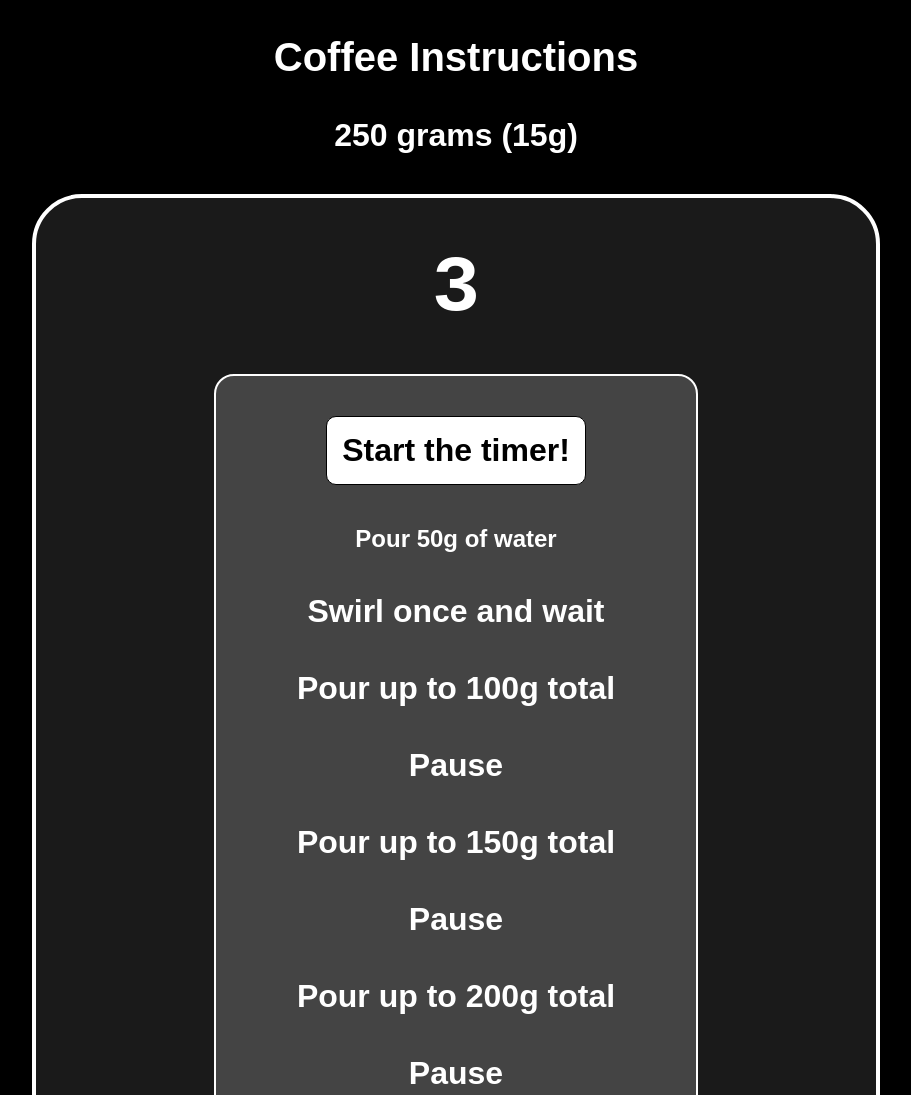
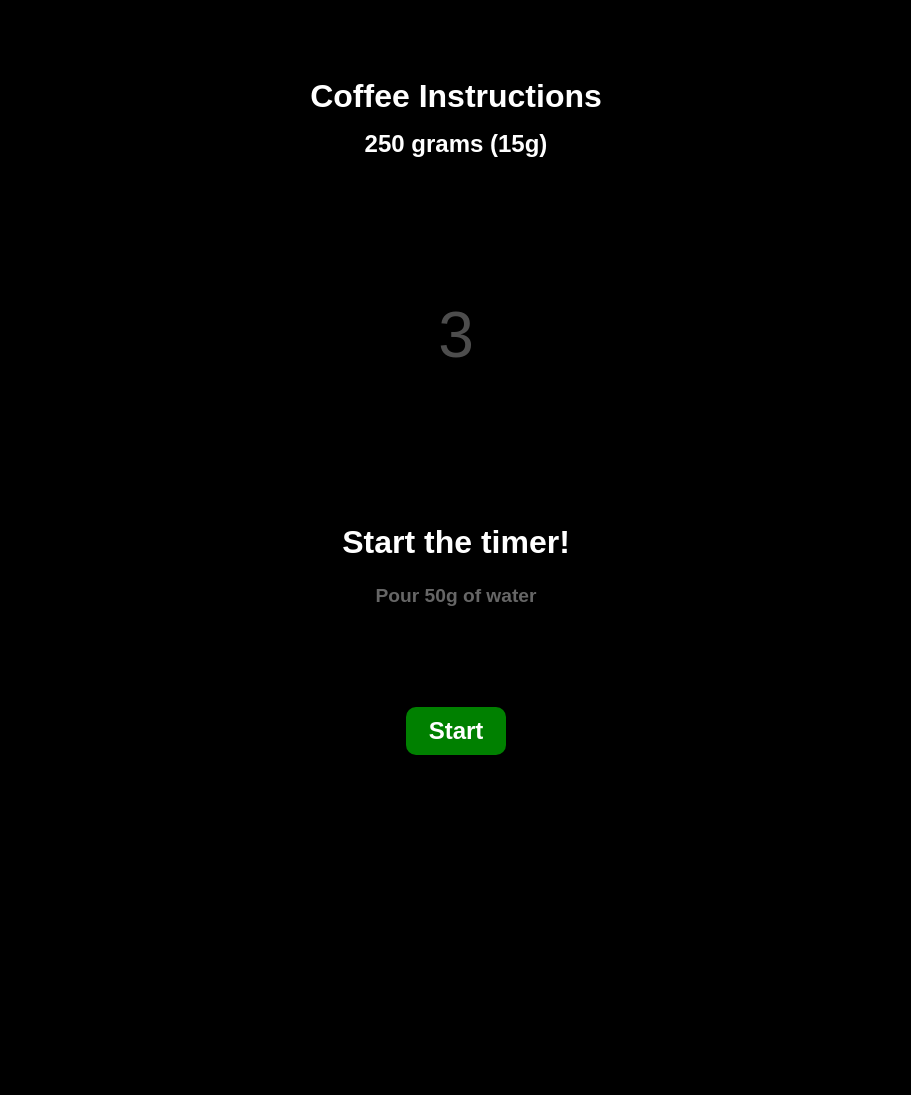
Before and after one commit to simfrisk/Coffee-Timer, a plain HTML site: page index.html in a window 1280 px wide. Shown: the top 1095 px of the page, without its empty margins (184-1095 px from the left). After the commit the page ends 948 px from the top, so only its background shows below. Drawn offline with Linux system fonts and the light colour scheme.

Commit message:
Update timer.css

```diff
--- a/Style/timer.css
+++ b/Style/timer.css
@@ -8,146 +8,60 @@ body {
     font-family: Arial, Helvetica, sans-serif;
 }
 
-/* Headings */
-#myH1 {
-    font-size: 2.5rem;
+
+#display {
+    font-size: 4rem;
+    margin: 25px;
+    margin-top: 100px;
+    margin-bottom: 40px;
+    opacity: 30%;
+    transition: 1s ease;
 }
 
-#myH2 {
-    font-size: 2rem;
-    margin: 10px 0;
-    margin-bottom: 40px;
-}
-
-/* Container */
 #container {
     display: flex;
     flex-direction: column;
     align-items: center;
-    border: 4px solid;
-    border-radius: 50px;
-    background-color: rgb(26, 26, 26);
-    padding: 20px;
-    padding-bottom: 40px;
-    min-width: 800px;
+    background-color: black;
+    border: none;
+    padding: 20px 0;
+    padding-bottom: 0px;
+    min-width: 500px;
+    transition: 0.5s ease;
     }
 
-#display {
-    font-size: 5rem;
-    font-family: monospace;
-    font-weight: bold;
-    text-shadow: 2px 2px 2px hsla(0%, 0%, 0%, 0.75);
-    margin: 25px;
-    margin-bottom: 0px;
+
+#containerInstructions {
+    display: flex;
+    flex-direction: column;
+    align-items: center;
+    max-height: 150px; /* Prevent the container from growing too tall */
+    position: relative; /* Ensure it doesn't overlap other elements */
+    z-index: 1; /* Prevent stacking issues */
+    border: none;
+    margin-top: 80px;
+    margin-bottom: 20px;
+    padding: 20px 0;
+    min-width: 365px;
+
 }
 
-/* Controls */
 #controls button {
     font-size: 1.5rem;
     font-weight: bold;
-    padding: 10px 20px;
-    margin: 5px;
-    min-width: 125px;
     border: none;
     border-radius: 10px;
     cursor: pointer;
     color: white;
     transition: background-color 0.4s ease;
-}
-
-#startBtn {
-    background-color: green;
-}
-
-#startBtn:hover {
-    background-color: rgb(0, 170, 0);
-}
-
-#stopBtn {
-    background-color: rgb(173, 0, 0);
-}
-
-#stopBtn:hover {
-    background-color: rgb(249, 0, 0);
-}
-
-#resetBtn {
-    background-color: rgb(71, 71, 71);
-}
-
-#resetBtn:hover {
-    background-color: rgb(107, 107, 107);
-}
-
-/* Instructions Container */
-#containerInstructions {
-    display: flex;
-    flex-direction: column;
-    align-items: center;
-    border: 2px solid rgb(255, 255, 255);
-    background-color: rgb(68, 68, 68);
-    border-radius: 20px;
-    margin: 80px;
-    margin-top: 40px;
-    padding: 20px 40px;
-    min-width: 400px;
-}
-
-/* Typography */
-h3 {
-    font-size: 2rem;
-    margin: 20px 0;
-}
-
-p {
-    font-size: 1.5rem;
-}
-
-#step1 {
-    background-color: white;
-    color: black;
-    border: solid 1px;
-    padding: 15px;
-    border-radius: 10px;
-}
-
-#step2 {
-    font-size: 1.5rem;
+    padding: 10px 20px;
+    margin: 5px;
+    margin-bottom: 100px;
+    min-width: 100px;
 }
 
 
-/* Responsive Styles for Tablets and Small Laptops (width <= 900px) */
-@media screen and (max-width: 900px) {
 
-    #container {
-        background-color: black;
-        border: none;
-        padding: 20px 0;
-        padding-bottom: 0px;
-        min-width: 500px;
-    }
-
-    #containerInstructions {
-        background-color: rgb(0, 0, 0);
-        border: none;
-        margin top: 80px;
-        padding: 20px 0;
-        min-width: 365px;
-    }
-
-    #display {
-        font-size: 4rem;
-        margin: 25px;
-        margin-bottom: 0px;
-    }
-
-    #controls button {
-        font-size: 1.5rem;
-        font-weight: bold;
-        padding: 10px 20px;
-        margin-bottom: 100px;
-        min-width: 100px;
-    }
 
 h3 {
     font-size: 1.5rem;
@@ -174,10 +88,53 @@ p {
 }
 
 #step1 {
-        margin-bottom: 50px;
+    font-size: 2rem;
+    transition: 0.5s ease;
+
 }
 
 #step2 {
     font-size: 1.2rem;
+    opacity: 40%;
+    transition: 0.5s ease;
 }
+
+.hiddenSteps {
+    font-size: 0.4rem;
+    transition: 0.5s ease;
+    opacity: 0%;
 }
+
+
+
+
+#startBtn {
+    background-color: green;
+}
+
+#startBtn:hover {
+    background-color: rgb(0, 170, 0);
+}
+
+#stopBtn {
+    background-color: rgb(173, 0, 0);
+}
+
+#stopBtn:hover {
+    background-color: rgb(249, 0, 0);
+}
+
+#resetBtn {
+    background-color: rgb(71, 71, 71);
+}
+
+#resetBtn:hover {
+    background-color: rgb(107, 107, 107);
+}
+
+
+
+
+#temp {
+    transform: translateY(-176px) ;
+}
```
Lines whose indentation alone changed are shown as unchanged.
